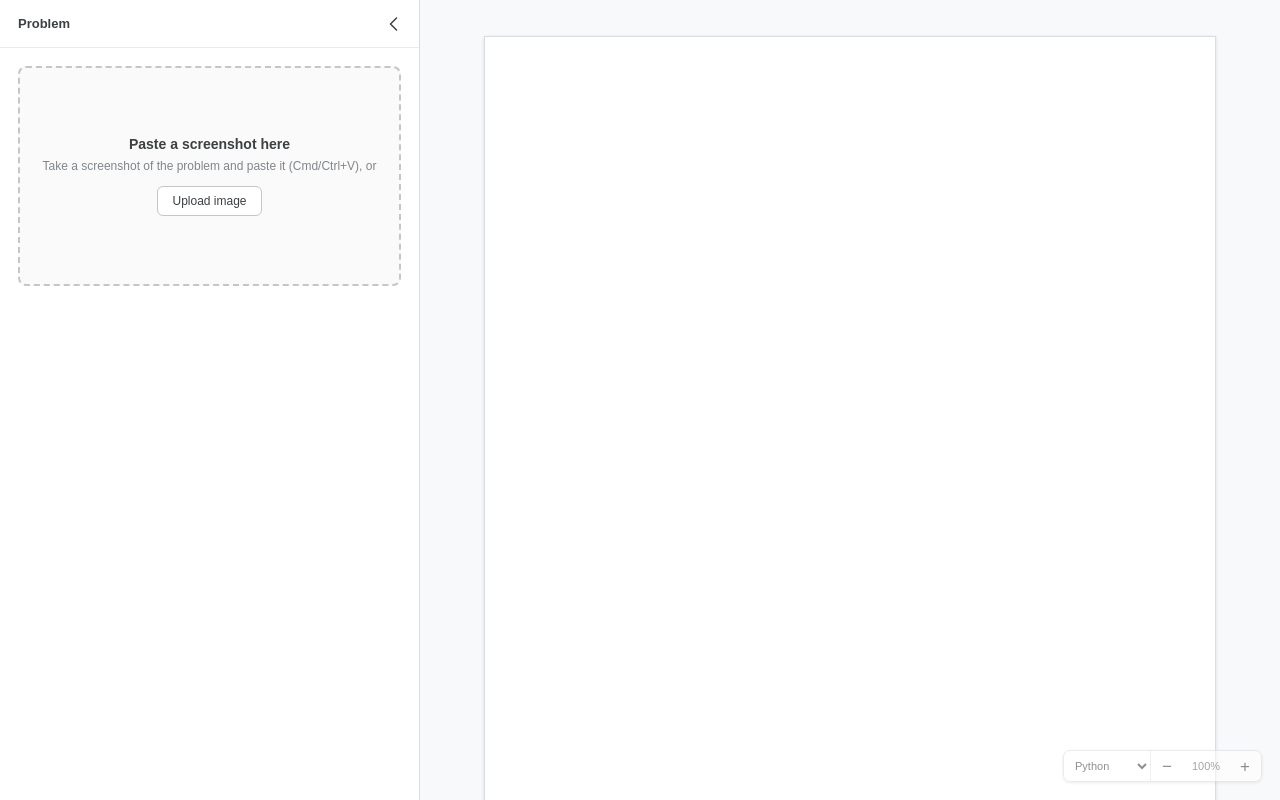
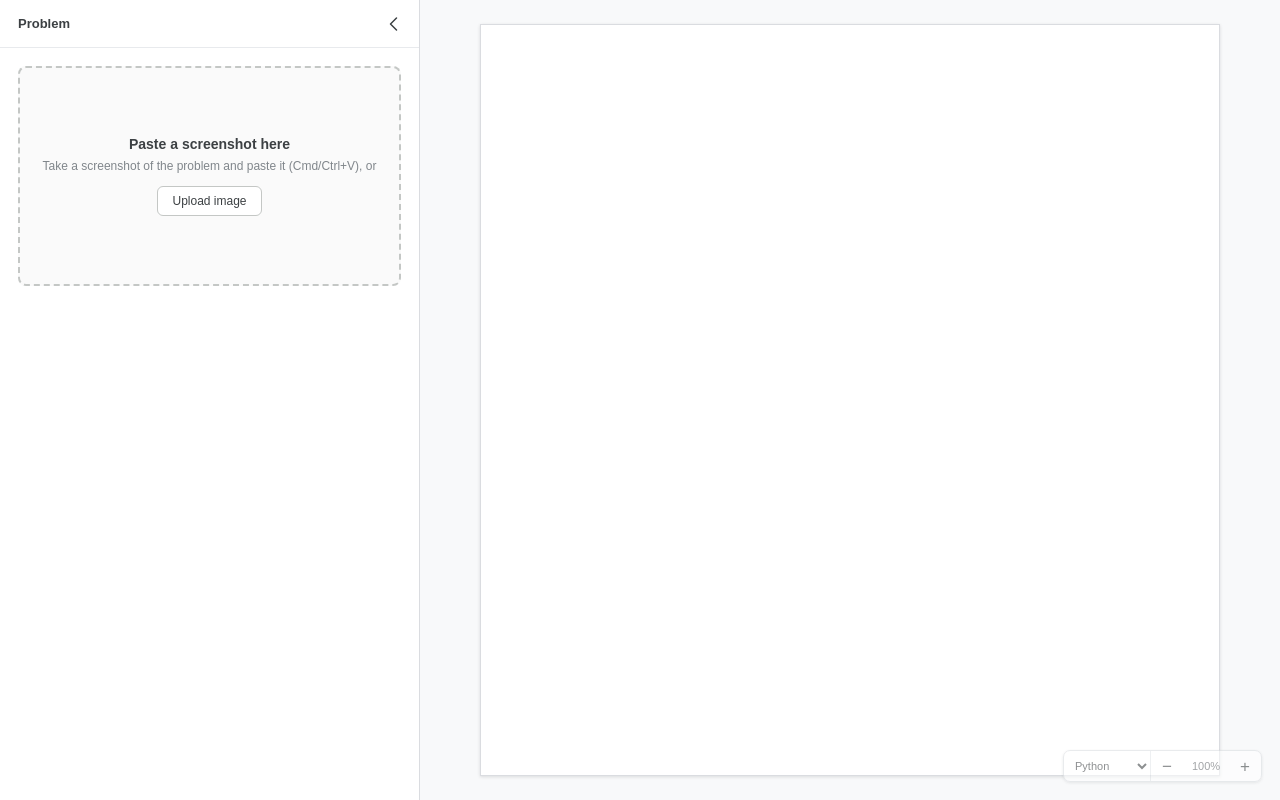
Before and after one commit to rockswe/interviewdoc, a website: page index.html in a window 1280 px wide. Shown: the top 800 px of the page. Drawn offline with Linux system fonts and the light colour scheme.

Commit message:
Make doc page full-height with equal top/bottom margins (keep paper width, centered)

```diff
--- a/styles.css
+++ b/styles.css
@@ -6,6 +6,7 @@
   --ink: #202124;
   --muted-ink: #5f6368;
   --panel-width: 420px;
+  --canvas-pad-y: 24px;
   --font-size: 15px;
   --line-height: 1.6;
   font-family: Arial, Helvetica, sans-serif;
@@ -253,7 +254,7 @@
   min-height: 100vh;
   margin-left: var(--panel-width);
   overflow: auto;
-  padding: 36px 32px 72px;
+  padding: var(--canvas-pad-y) 28px;
 }
 
 .panel-collapsed .canvas {
@@ -278,7 +279,7 @@
 
 .page {
   width: min(816px, calc(100% - 64px));
-  height: 1056px;
+  height: calc(100vh - 2 * var(--canvas-pad-y));
   position: relative;
   margin: 0 auto;
   border: 1px solid var(--page-border);
@@ -472,7 +473,7 @@
 
   .canvas {
     margin-left: 0;
-    padding: 20px 14px 48px;
+    padding: var(--canvas-pad-y) 14px;
   }
 
   .page {
```
